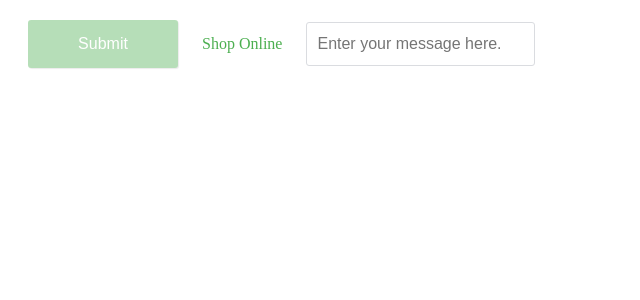
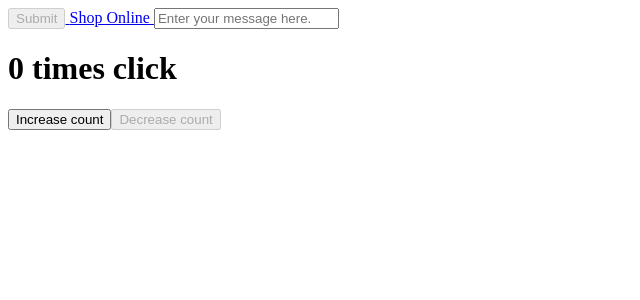
Before and after one commit to Makeem49/react-online-supermarket-, a React app: page / in a window 1280 px wide. Shown: the top 300 px of the page, without its empty margins (0-640 px from the left). Built offline with nearby package versions, Linux system fonts and the light colour scheme.

Commit message:
adding files

```diff
--- a/src/App.js
+++ b/src/App.js
@@ -3,7 +3,9 @@ import Button from "./Button.js";
 import Link from "./Link.js";
 import Container from "./Container.js";
 import Input from "./Input.js";
-import "App.css";
+import Counter from "./Counter.js";
+// import "App.css";
+
 
 export default function App() {
     return (
@@ -12,6 +14,7 @@ export default function App() {
                 <Button type='submit' disabled='disabled'>Submit</Button>
                 <Link href='https://react-tutorial.app'>Shop Online</Link>
                 <Input type='text' placeholder='Enter your message here.' ></Input>
+                <Counter></Counter>
             </Container>
         </>
     )
--- a/src/Container.js
+++ b/src/Container.js
@@ -1,5 +1,7 @@
 import React from "react";
 import clsx from "clsx";
+
+
 export default function Container(props) {
     const {children, className, ...rest} = props;
     const classes = clsx({
--- /dev/null
+++ b/src/Counter.js
@@ -0,0 +1,57 @@
+
+
+import React, {useState} from "react";
+
+export default function Counter() {
+    const [count , setCount ] = useState(0)
+    let disableIncrease = false;
+    let disableDecrease = false;
+    {/*this function increase the count button*/}
+    {/*this function is able to access the count due to closure*/}
+    function handleIncreaseClick() {
+        if (count <= 10) {
+            setCount(count + 1)
+        }
+    }
+
+    {/*this function decrease the count button*/}
+    {/*this function is able to access the count due to closure*/}
+    function handleDecreaseClick() {
+        if (count > 0) {
+            setCount(count - 1)
+        }
+    }
+
+
+    {/* Creating a function that will Change the disbaleIncrease and disableDecrease
+                            varibale base on count condition to disable the buttons */}
+
+    function disableDecreaseFunction() {
+        if (count === 0) {
+            disableDecrease = true
+        }
+    }
+
+    disableDecreaseFunction()
+
+    function disableIncreaseFunction() {
+        if (count === 10) {
+            disableIncrease = true
+        }
+    }
+
+    disableIncreaseFunction()
+
+    return (
+        <>
+            {/* Display count */}
+            <h1>{count} times click</h1>
+
+            {/* Increase button */}
+            <button onClick={handleIncreaseClick} disabled={disableIncrease} >Increase count </button>
+            {/* Decrease button */}
+            <button onClick={handleDecreaseClick} disabled={disableDecrease} >Decrease count </button>
+        </>
+
+    )
+}
```
Also changed, not shown: 1 other file (tests, documents, lock files or other folders).
